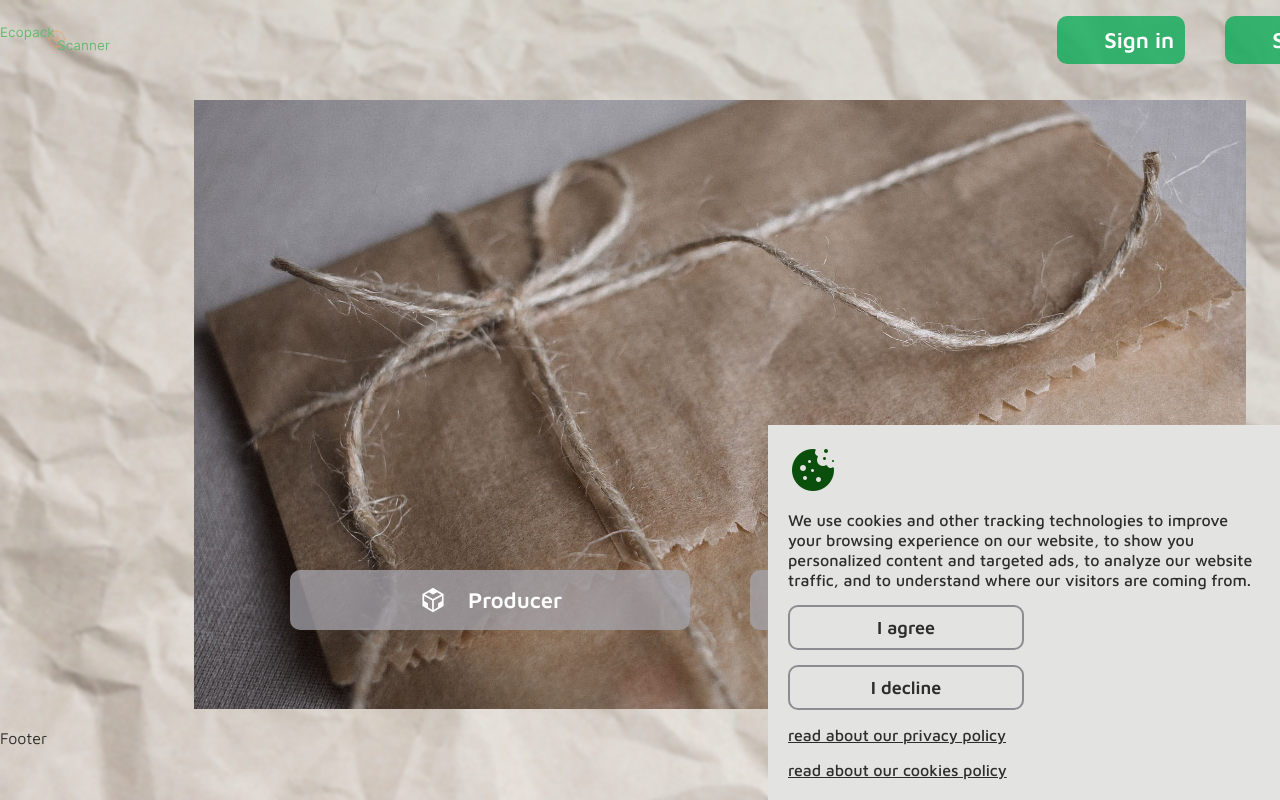
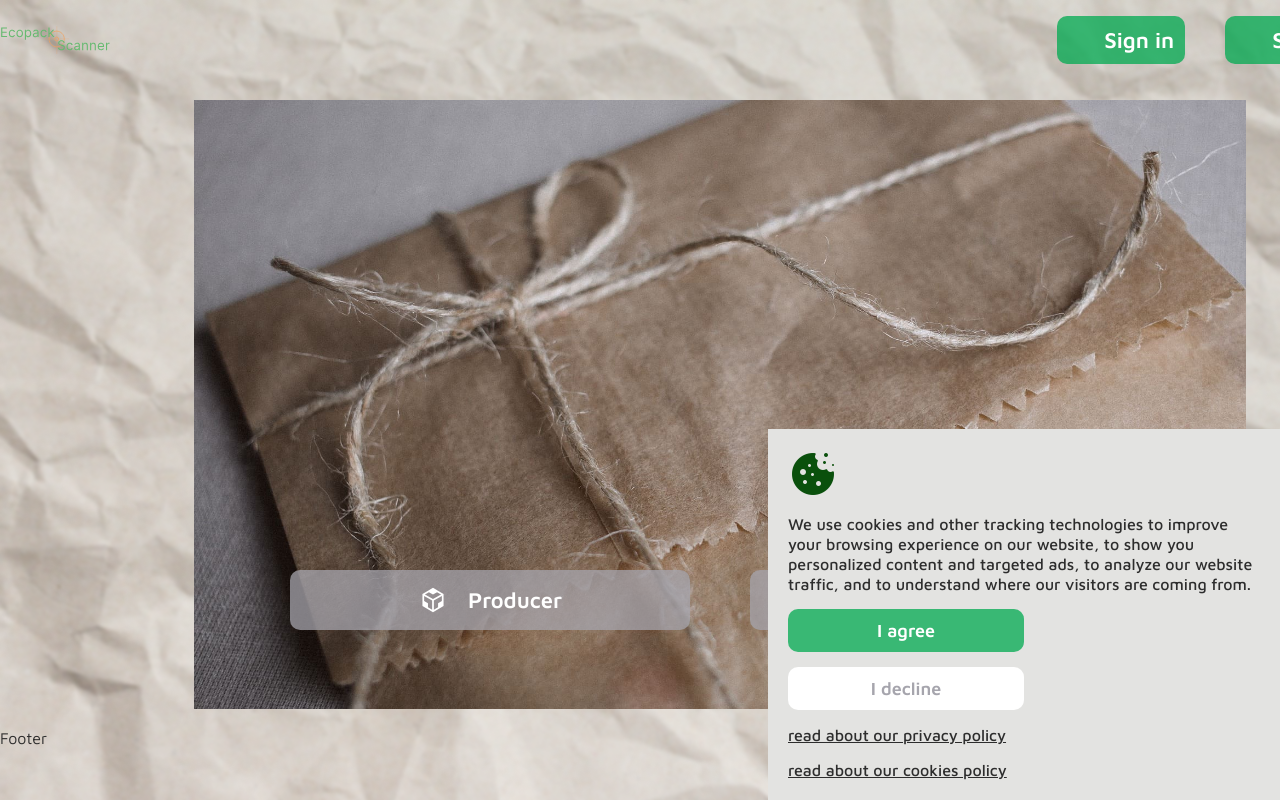
Before and after one commit to SorokinaElena/Ecopackscanner, a React (Create React App) app: page /#/ in a window 1280 px wide. Shown: the top 800 px of the page. Built offline with nearby package versions, Linux system fonts and the light colour scheme; some icons are missing.

Commit message:
style of cookie_btns changed

```diff
--- a/public/index.html
+++ b/public/index.html
@@ -55,3 +55,5 @@
     -->
   </body>
 </html>
+
+<!-- https://icons8.com/ -->
--- a/public/main.css
+++ b/public/main.css
@@ -1,7 +1,3 @@
-/* body {
-    position: relative;
-} */
-
 .cookie_eu_banner {
     visibility: hidden;
     z-index: 10;
@@ -40,19 +36,34 @@
 .cookie_eu_banner button {
     width: 50%;
     border-radius: 10px;
-    border: 2px solid #8d8c92;
-    background-color: #e3e3e1;
     padding: 10px;
     font-size: 18px;
     font-weight: 600;
     cursor: pointer;
-    color: #2D2D2D;
 }
 
-.cookie_eu_banner button:hover {
-    background-color: #8d8c92;
-    color: #0a500c;
+.agree_button {
+    background-color: rgba(0, 170, 80, 0.75);
+    border: 1px solid transparent;
+    color: white;
+}
+
+.agree_button:hover {
+    background-color: rgba(0, 170, 80, 1);
     transition: all .4s ease;
+}
+
+.decline_button {
+    background-color: white;
+    border: 1px solid transparent;
+    color: rgba(166, 165, 173, 1);
+}
+
+.decline_button:hover {
+    background-color: rgba(0, 170, 80, 1);
+    color: white;
+    transition: all .4s ease;
+    border: 1px solid transparent;
 }
 
 .cookie_eu_banner img {
```
